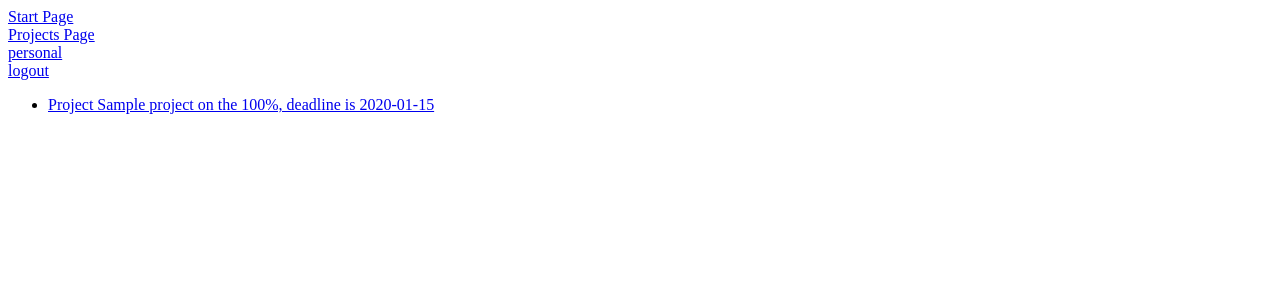
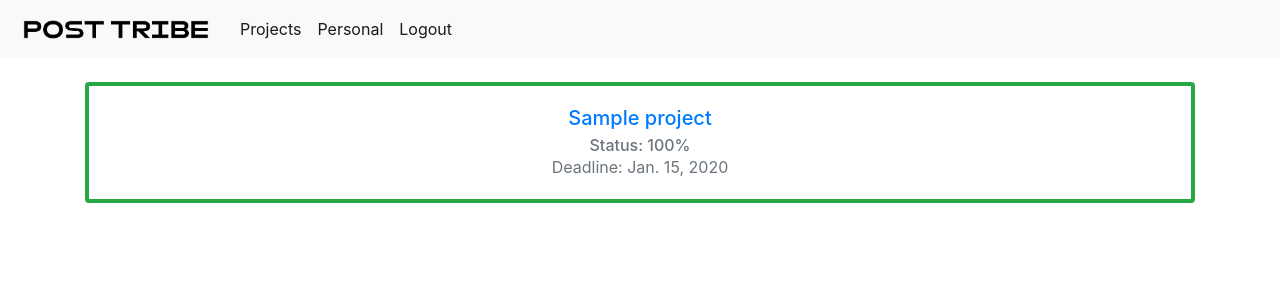
Before and after one commit to vivenchik/pt_site, a Django app: page /projects/ in a window 1280 px wide. Shown: the top 300 px of the page. Run offline with Django 3.2, Linux system fonts and the light colour scheme; a user stored in the database is signed in; tables that the repository leaves empty hold one stand-in row (values such as "Sample post"); some libraries are stand-ins or nearby versions.

Commit message:
#20 (projects page), debug tool

```diff
--- a/main/templates/base.html
+++ b/main/templates/base.html
@@ -1,18 +1,37 @@
-<!DOCTYPE html>
+<!doctype html>
 <html lang="en">
-<head>
-    <meta charset="UTF-8">
+  <head>
+    <!-- Required meta tags -->
+    <meta charset="utf-8">
+    <meta name="viewport" content="width=device-width, initial-scale=1, shrink-to-fit=no">
+    <!-- Bootstrap CSS -->
+    <link rel="stylesheet" href="https://stackpath.bootstrapcdn.com/bootstrap/4.5.0/css/bootstrap.min.css" integrity="sha384-9aIt2nRpC12Uk9gS9baDl411NQApFmC26EwAOH8WgZl5MYYxFfc+NcPb1dKGj7Sk" crossorigin="anonymous">
+
     <title>{% block title %}POST TRIBE{% endblock %}</title>
-</head>
-<body>
-    <a href="{% url 'index' %}">Start Page</a>
-    <br>
-    <a href="{% url 'projects_list' %}">Projects Page</a>
-    <br>
-    <a href="{% url 'personal' %}">personal</a>
-    <br>
-    <a href="{% url 'logout' %}">logout</a>
-    <br>
+    {% load static %}
+  </head>
+  <body>
+    <nav class="navbar navbar-expand-lg navbar-light bg-light">
+      <a class="navbar-brand" href="{% url 'index' %}"><img src="{% static "PT_logo_Black_1.png" %}" width="200"></a>
+      <button class="navbar-toggler" type="button" data-toggle="collapse" data-target="#navbarNavAltMarkup" aria-controls="navbarNavAltMarkup" aria-expanded="false" aria-label="Toggle navigation">
+        <span class="navbar-toggler-icon"></span>
+      </button>
+      <div class="collapse navbar-collapse" id="navbarNavAltMarkup">
+        <div class="navbar-nav">
+          <a class="nav-item nav-link active" href="{% url 'projects_list' %}">Projects<span class="sr-only">(current)</span></a>
+          <a class="nav-item nav-link active" href="{% url 'personal' %}">Personal</a>
+          <a class="nav-item nav-link active" href="{% url 'logout' %}">Logout</a>
+        </div>
+      </div>
+    </nav>
+
+
     {% block content %}{% endblock %}
-</body>
+
+    <!-- Optional JavaScript -->
+    <!-- jQuery first, then Popper.js, then Bootstrap JS -->
+    <script src="https://code.jquery.com/jquery-3.5.1.slim.min.js" integrity="sha384-DfXdz2htPH0lsSSs5nCTpuj/zy4C+OGpamoFVy38MVBnE+IbbVYUew+OrCXaRkfj" crossorigin="anonymous"></script>
+    <script src="https://cdn.jsdelivr.net/npm/popper.js@1.16.0/dist/umd/popper.min.js" integrity="sha384-Q6E9RHvbIyZFJoft+2mJbHaEWldlvI9IOYy5n3zV9zzTtmI3UksdQRVvoxMfooAo" crossorigin="anonymous"></script>
+    <script src="https://stackpath.bootstrapcdn.com/bootstrap/4.5.0/js/bootstrap.min.js" integrity="sha384-OgVRvuATP1z7JjHLkuOU7Xw704+h835Lr+6QL9UvYjZE3Ipu6Tp75j7Bh/kR0JKI" crossorigin="anonymous"></script>
+  </body>
 </html>
--- a/main/templates/projects_list.html
+++ b/main/templates/projects_list.html
@@ -2,11 +2,27 @@
 
 {% block content %}
     {% if projects %}
-        <ul>
-            {% for project in projects %}
-                <li><a href="{% url 'project_page' project.project_name %}">{{ project }}</a> </li>
-            {% endfor %}
-        </ul>
+        <div class="container">
+            <div class="card-deck">
+                {% for project in projects %}
+                    <div class="card
+                    {% if project.project_name in my_projects_names %}
+                        border-success
+                    {% else %}
+                        border-warning
+                    {% endif %}
+                     mt-4" style="min-width: 200px; border-width:4px;">
+                        <a href="{% url 'project_page' project.project_name %}" style="text-decoration: none;">
+                            <div class="card-body text-center">
+                                <h5 class="card-title">{{ project.project_name }}</h5>
+                                <h6 class="card-subtitle text-muted">Status: {% widthratio project.project_status 1 100 %}%</h6>
+                                <p class="card-text text-muted">Deadline: {{ project.project_deadline }}</p>
+                            </div>
+                        </a>
+                    </div>
+                {% endfor %}
+            </div>
+        </div>
     {% else %}
         <p>No projects</p>
     {%  endif %}
--- a/main/views.py
+++ b/main/views.py
@@ -30,8 +30,11 @@ def project_page(request, project_name):
 @my_login_required
 def projects_list(request):
     projects = Project.objects.order_by('-project_deadline')
+    my_projects = Project.objects.filter(team__username=request.user.username)
+    my_projects_names = list(item.project_name for item in my_projects)
     context = {
         'projects': projects,
+        'my_projects_names': my_projects_names,
     }
     return render(request, 'projects_list.html', context)
 
--- a/pt_site/urls.py
+++ b/pt_site/urls.py
@@ -16,8 +16,17 @@ Including another URLconf
 from django.contrib import admin
 from django.urls import path, include
 
+from django.conf import settings
+from django.conf.urls import include as inc, url
+
 urlpatterns = [
     path('admin/', admin.site.urls),
     path('', include('main.urls')),
     path(r'', include('social_django.urls', namespace='social')),
 ]
+
+if settings.DEBUG:
+    import debug_toolbar
+    urlpatterns = [
+        url(r'^__debug__/', inc(debug_toolbar.urls)),
+    ] + urlpatterns
```
Also changed, not shown: pt_site/settings.py (+7 -0 lines), main/static/PT_logo_Black_1.png (added).
